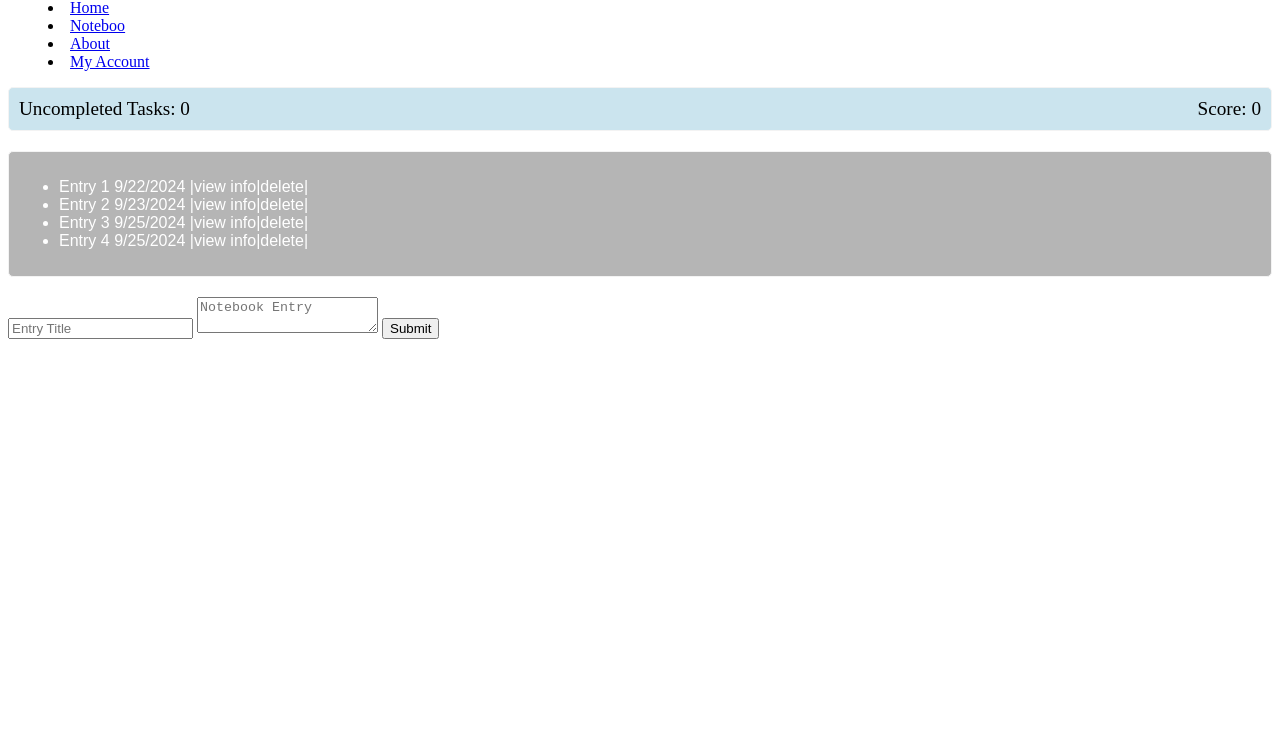
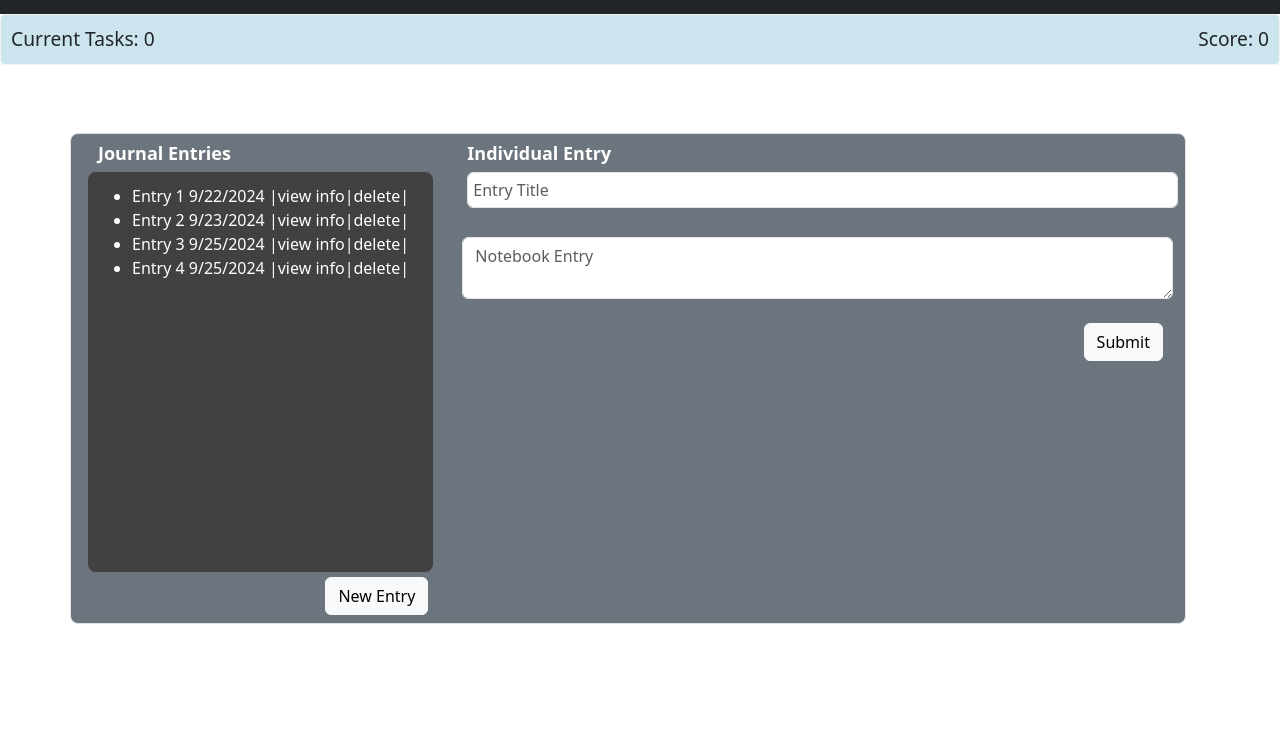
Before and after one commit to CaDragon1/startup, a website: page src/html/notebook.html in a window 1280 px wide. Shown: the part 61-800 px from the top of the page. Drawn offline with nearby package versions, Linux system fonts and the light colour scheme.

Commit message:
Added notebook css

```diff
--- a/src/css/account.css
+++ b/src/css/account.css
@@ -39,6 +39,15 @@ font-size: 14px;
     margin: 5px;
 }
 
+.navbar a {
+    color:white;
+    text-decoration: none;
+}
+
+.navbar a:hover{
+    color:rgb(155, 236, 232)
+}
+
 .logo {
     font-size: 20px;
     font-weight: bold;
--- a/src/css/index.css
+++ b/src/css/index.css
@@ -68,13 +68,20 @@ main {
     margin: 5px;
 }
 
+.navbar a {
+    color:white;
+    text-decoration: none;
+}
+
+.navbar a:hover{
+    color:rgb(155, 236, 232)
+}
+
 footer {
     flex: 0 30 px;
 }
 
-#profile-picture {
-    width: 150px;
-    height: 150px;
-    object-fit: cover;
-    border:4px solid #202020
+.logo {
+    padding: 20 px
+
 }
--- a/src/css/notebook.css
+++ b/src/css/notebook.css
@@ -0,0 +1,107 @@
+body {
+    display: flex;
+    flex-direction: column;
+}
+
+header {
+    flex: 0 100px;
+    color: inherit;
+    text-decoration: none;
+}
+
+menu {
+    flex: 1 calc(100vh - 130px);
+    display: flex;
+    flex-direction: row;
+    list-style-type: none;
+
+}
+
+.status-bar {
+    display: flex;
+    justify-content: space-between;
+    align-items: center;
+    padding: 10px;
+    background-color: #cbe4ee;
+    border: 1px solid #f3f3f3;
+    border-radius: 5px;
+    margin-bottom: 20px;
+}
+.status-item {
+    font-size: 1.2em;
+}
+
+.navbar a {
+    color:white;
+    text-decoration: none;
+}
+
+.navbar a:hover{
+    color:rgb(155, 236, 232)
+}
+
+.logo {
+    font-size: 20px;
+    font-weight: bold;
+    margin-left: 15px;
+}
+
+.navigation {
+    font-size: 14px;
+    }
+
+    .navbar-item {
+        margin: 5px;
+    }
+
+.row {
+    border: 4px solid #cfcfcf;
+    border-radius: 0.5rem;
+    display: flex;
+    width: 100%;
+}
+
+.journal-title {
+    color:white;
+    padding-left: 15px;
+    padding-top: 6px;
+    font-size: large;
+    font-weight: bold;
+}
+
+.entry-title {
+    color:white;
+    padding-left: 5px;
+    padding-top: 6px;
+    font-size: large;
+    font-weight: bold;
+}
+
+.journal-entries {
+    color:white;
+    height: 400px;
+    overflow-y: auto;
+    border: 2px solid #414141;
+    border-radius: 0.5rem;
+    background-color: #414141;
+    padding:10px;
+    margin:5px;
+}
+
+#entry-button {
+    padding-right: 10px;
+    padding-bottom: 8px;
+}
+
+#journal-column {
+    flex: 1;
+}
+
+#entry-column {
+    flex: 2;
+}
+
+#title-text {
+    padding: 5px;
+    margin: 5px;
+}
--- a/src/html/notebook.html
+++ b/src/html/notebook.html
@@ -2,21 +2,31 @@
 <html lang="en">
     <head>
         <meta charset="UTF-8">
-        meta name="viewport"
-        content="width=device-width, initial-scale=1.0">
-            <title>Notebook</title>
-            <link rel="stylesheet" href="../css/style.css">
+        <!-- meta name="viewport"
+        content="width=device-width, initial-scale=1.0"> -->
+        <title>Goal Secretary</title>
+        <link rel="stylesheet" href="../css/notebook.css">
+        <!-- Including bootstrap CSS framework -->
+        <link rel="stylesheet"
+        href="https://cdn.jsdelivr.net/npm/bootstrap@5.3.3/dist/css/bootstrap.min.css"
+        integrity="sha384-QWTKZyjpPEjISv5WaRU9OFeRpok6YctnYmDr5pNlyT2bRjXh0JMhjY6hW+ALEwIH"
+        crossorigin="anonymous">
     </head>
     <body>
         <header class="header-nav">
-            <nav class="navigation">
-                <a class="logo" href="#">GOAL SECRETARY</h1>
+            <nav class="navbar navbar-expand-lg navbar-dark bg-dark">
+                <a class="logo" href="#">GOAL SECRETARY</a>
+                <button class="navbar-toggler" type="button" data-toggle="collapse" data-target="#navbarSupportedContent" aria-controls="navbarSupportedContent"
+                aria-expanded="false" aria-label="Toggle navigation">
+                <span class="navbar-toggler-icon"></span>
+                </button>
+
                 <menu class="navigation">
                     <li class="navbar-item">
                         <a href="home.html">Home</a>
                     </li>
                     <li class="navbar-item">
-                        <a href="notebook.html">Noteboo</a>
+                        <a href="notebook.html">Notebook</a>
                     </li>
                     <li class="navbar-item">
                         <a href="about.html">About</a>
@@ -26,19 +36,14 @@
                     </li>
                 </menu>
             </nav>
+            <div class="status-bar">
+                <div class="status-item" id="tasks">Current Tasks: 0</div>
+                <div class="status-item" id="score">Score: 0</div>
+            </div>
         </header>
 
         <style>
-            .status-bar {
-                display: flex;
-                justify-content: space-between;
-                align-items: center;
-                padding: 10px;
-                background-color: #cbe4ee;
-                border: 1px solid #f3f3f3;
-                border-radius: 5px;
-                margin-bottom: 20px;
-            }
+
             .status-item {
                 font-size: 1.2em;
             }
@@ -55,23 +60,37 @@
             }
         </style>
 
-        <div class="status-bar">
-            <div class="status-item" id="tasks">Uncompleted Tasks: 0</div>
-            <div class="status-item" id="score">Score: 0</div>
+        <div class="container mt-5">
+            <div class="row bg-secondary border">
+                <div class="col-md-6" id="journal-column">
+                    <div class="journal-title">Journal Entries</div>
+                    <div class="journal-entries">
+                        <ul class="entry-group" id="entry-list">
+                            <li>Entry 1    9/22/2024    |view info|delete|</li>
+                            <li>Entry 2    9/23/2024    |view info|delete|</li>
+                            <li>Entry 3    9/25/2024    |view info|delete|</li>
+                            <li>Entry 4    9/25/2024    |view info|delete|</li>
+                        </ul>
+
+                    </div>
+                    <div class="d-flex justify-content-end" id="entry-button">
+                        <button type="button" class="btn btn-light" id="new-entry">New Entry</button>
+                    </div>
+                </div>
+                <div class="col-md-6" id="entry-column">
+                    <div class="entry-title">Individual Entry</div>
+                    <input type="text" class="form-control" id="title-text" placeholder="Entry Title">
+                    <br>
+                    <textarea class="form-control" id="notes-text" placeholder="Notebook Entry"></textarea>
+                    <br>
+                    <div class="d-flex justify-content-end" id="entry-button">
+                        <button type="button" class="btn btn-light " id="submit">Submit</button>
+                    </div>
+                </div>
+            </div>
         </div>
 
-        <div class="journal-list">
-            <ul>
-                <li>Entry 1    9/22/2024    |view info|delete|</li>
-                <li>Entry 2    9/23/2024    |view info|delete|</li>
-                <li>Entry 3    9/25/2024    |view info|delete|</li>
-                <li>Entry 4    9/25/2024    |view info|delete|</li>
-            </ul>
-        </div>
 
-        <input type="text" id="title-text" placeholder="Entry Title">
-        <textarea id="notes-text" placeholder="Notebook Entry"></textarea>
-        <button id="submit">Submit</button>
 
     </body>
 </html>
```
